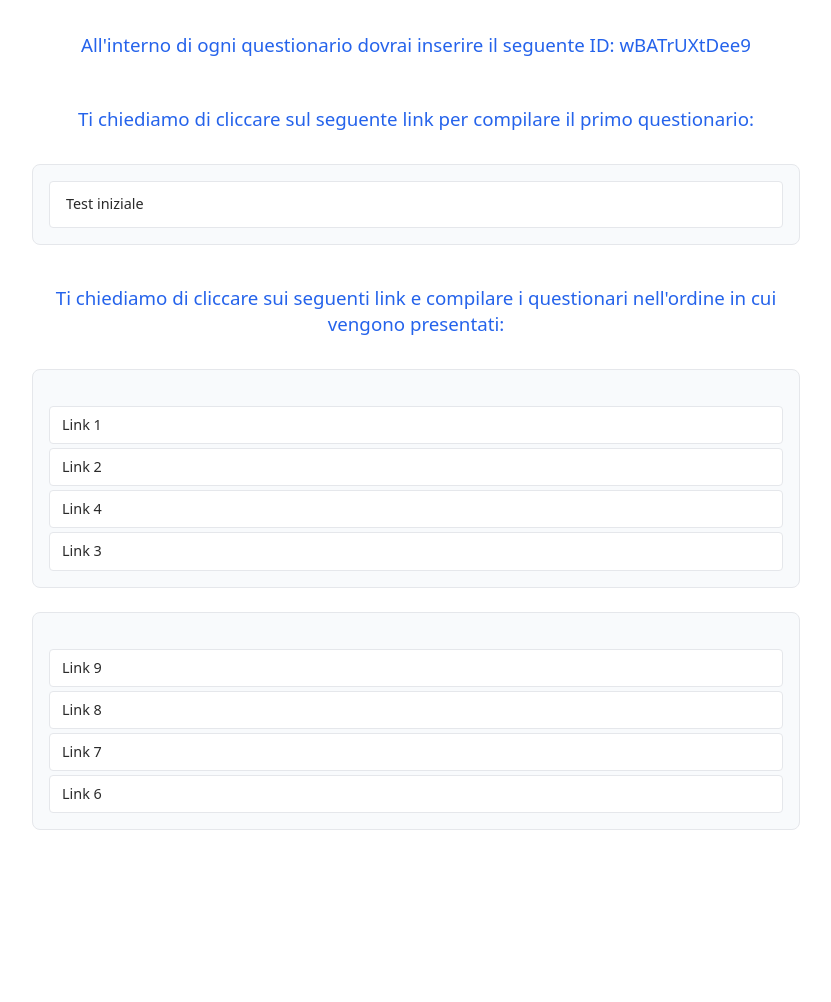
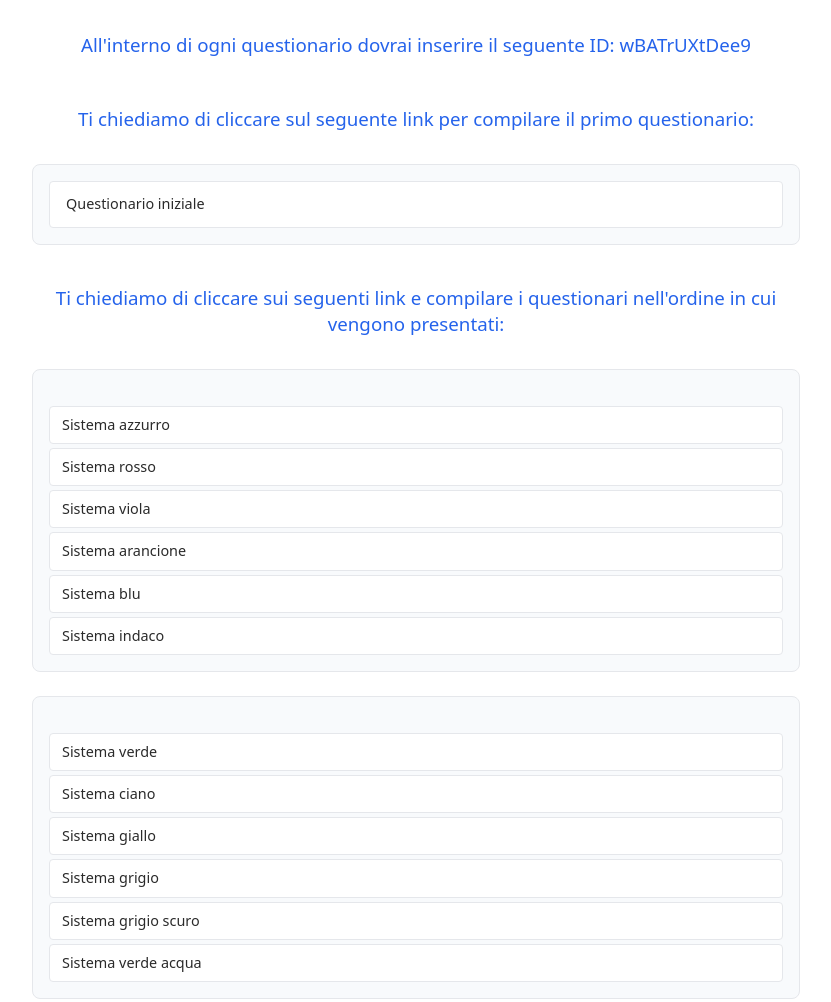
Before and after one commit to expbinobi/expbinobi.github.io, a plain HTML site: page index.html in a window 1280 px wide. Shown: the whole page, without its empty margins (224-1055 px from the left). Before the commit the page ends 870 px from the top, so only its background shows below. Drawn offline with Linux system fonts and the light colour scheme.

Commit message:
Update index.html

```diff
--- a/index.html
+++ b/index.html
@@ -120,10 +120,12 @@
     <script>
         function getRandomLinksGroup1() {
     const links = [
-      {url: "https://example1.com", title: "Link 1"},
-      {url: "https://example2.com", title: "Link 2"},
-      {url: "https://example3.com", title: "Link 3"},
-      {url: "https://example4.com", title: "Link 4"}
+      {url: "https://docs.google.com/forms/d/e/1FAIpQLSfodkvAT68J3x1si0xHJcjDXpczq7PLqQW6avNDVi41k4eKrA/viewform?usp=header", title: "Sistema rosso"},
+      {url: "https://docs.google.com/forms/d/e/1FAIpQLSdBGWQrI_vMm0-5lbjzVKgdt6Zaq3tuWmrS6lw9nWIEWLforA/viewform?usp=header", title: "Sistema viola"},
+      {url: "https://docs.google.com/forms/d/e/1FAIpQLSfilKx_-AKjgkQERhFlaf6rYI5QBmkx-Wwrsc8sjLY1BGwM9A/viewform?usp=header", title: "Sistema indaco"},
+      {url: "https://docs.google.com/forms/d/e/1FAIpQLScFaoTxOR9egy-dNQWpQNteiZzyWPsdqOyXPg1s7ofTlioNbg/viewform?usp=header", title: "Sistema blu"},
+      {url: "https://docs.google.com/forms/d/e/1FAIpQLSevTYJdRdDORoJvrIBWv276O7dQwmhB5QjLlE8AYJ3k78VZ7g/viewform?usp=header", title: "Sistema azzurro"},
+      {url: "https://docs.google.com/forms/d/e/1FAIpQLSc_zLhbv_zIXy1Wfbmf-_HDnVkYE8Vv0FRD4Tpzp56BytNZpg/viewform?usp=header", title: "Sistema arancione"}
     ];
 
     return links.sort(() => Math.random() - 0.5);
@@ -131,10 +133,12 @@
 
   function getRandomLinksGroup2() {
     const links = [
-      {url: "https://example1.com", title: "Link 6"},
-      {url: "https://example2.com", title: "Link 7"},
-      {url: "https://example3.com", title: "Link 8"},
-      {url: "https://example4.com", title: "Link 9"}
+      {url: "https://docs.google.com/forms/d/e/1FAIpQLSc89r_80UM26CLq9u1xmijWhMgP_patUOJDatsEWIZY929JJw/viewform?usp=header", title: "Sistema ciano"},
+      {url: "https://docs.google.com/forms/d/e/1FAIpQLSeI9duEZiE_HZaNzgD7C-fnD71GoCEkyts8MlTZ60W5CZACdA/viewform?usp=header", title: "Sistema giallo"},
+      {url: "https://docs.google.com/forms/d/e/1FAIpQLSeeowE7EplqrnBN_y_KbLQ-6Qbkic_IYYYfMfQ07mT1jJ18qg/viewform?usp=header", title: "Sistema verde acqua"},
+      {url: "https://docs.google.com/forms/d/e/1FAIpQLSc1ao5eamUKpmOOhN5k9h3PqKe48lpT8h-qR9RP5koCm-Xdyg/viewform?usp=header", title: "Sistema verde"},
+      {url: "https://docs.google.com/forms/d/e/1FAIpQLSdpiGfKSMTatELqkbpFWUWafmTPssBMg18doghK9wETYdRSqQ/viewform?usp=header", title: "Sistema grigio scuro"},
+      {url: "https://docs.google.com/forms/d/e/1FAIpQLSeRmxfETeieTbnDhOi-m4cVfmHb4qWgIr_Q9j4Vv2mUTgm-dw/viewform?usp=header", title: "Sistema grigio"}
     ];
 
     return links.sort(() => Math.random() - 0.5);
@@ -166,9 +170,9 @@
       singleLinkContainer.className = 'single-link-container';
 
       const singleLink = document.createElement('a');
-      singleLink.href = '#';
+      singleLink.href = 'https://docs.google.com/forms/d/e/1FAIpQLSc0Jiash_rU1kxol9c9pNKkeYXKCuaxBXtK9eyXHB6iH58-9g/viewform?usp=header';
       singleLink.className = 'single-link';
-      singleLink.textContent = 'Test iniziale';
+      singleLink.textContent = 'Questionario iniziale';
       singleLink.target = '_blank';
       singleLink.addEventListener('click', function() {
           this.classList.add('clicked');
```
